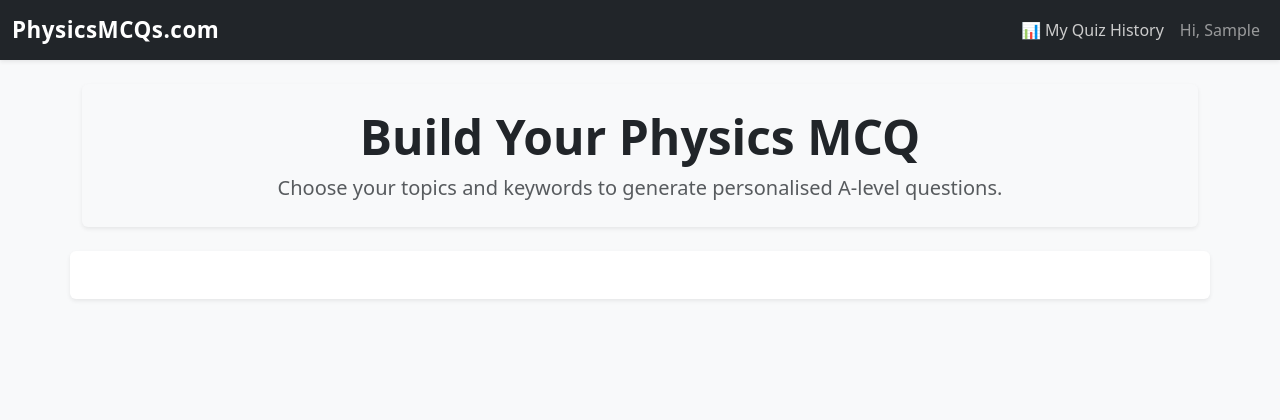
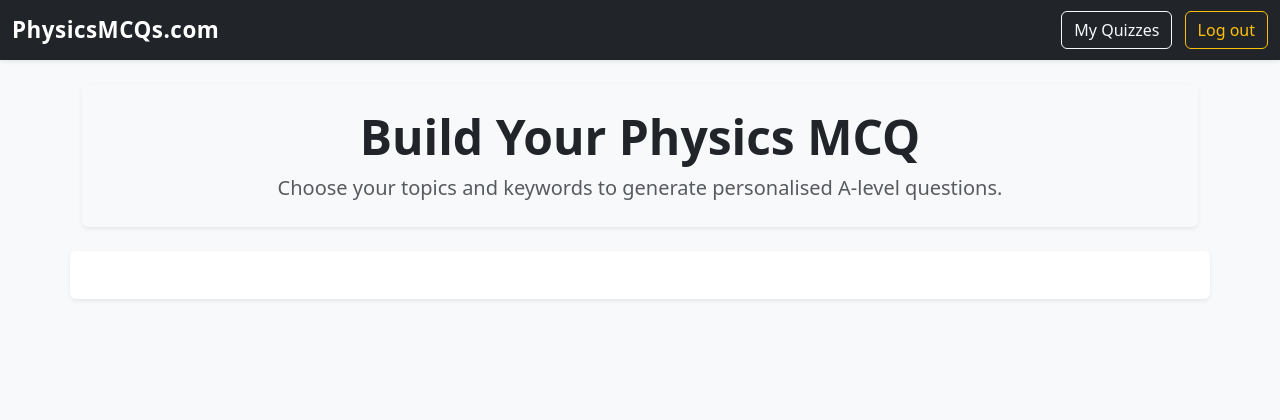
Before and after one commit to rtreharne/physics_mcq, a Django app: page / in a window 1280 px wide. Shown: the top 420 px of the page. Run offline with Django 5.2, Linux system fonts and the light colour scheme; the visitor is signed in with stand-in values (Sample User, id 1); data that the repository does not hold is empty; some libraries are stand-ins or nearby versions.

Commit message:
google auth working with intermediate page in flow :(

```diff
--- a/mcq/templates/mcq/base.html
+++ b/mcq/templates/mcq/base.html
@@ -24,19 +24,20 @@
           </button>
 
           <div class="collapse navbar-collapse justify-content-end" id="navbarMenu">
-            <ul class="navbar-nav ms-auto">
+            <div class="ms-auto">
               {% if user.is_authenticated %}
-                <li class="nav-item">
-                  <a class="nav-link" href="{% url 'quiz_history' %}">📊 My Quiz History</a>
-                </li>
-                <li class="nav-item">
-                  <span class="nav-link disabled">Hi, {{ user.first_name|default:user.username }}</span>
-                </li>
-
+                <a href="{% url 'quiz_history' %}" class="btn btn-outline-light me-2">
+                  My Quizzes
+                </a>
+                <a href="{% url 'account_logout' %}" class="btn btn-outline-warning">
+                  Log out
+                </a>
               {% else %}
-
-
-{% endif %}
+                <a href="{% provider_login_url 'google' process='login' %}" class="btn btn-outline-light">
+                  Login with Google
+                </a>
+              {% endif %}
+            </div>
 
     </nav>
 
--- a/physics_mcq/urls.py
+++ b/physics_mcq/urls.py
@@ -20,5 +20,6 @@
 
 urlpatterns = [
     path('admin/', admin.site.urls),
+    path('accounts/', include('allauth.urls')),
     path('', include('mcq.urls')),
 ]
--- a/requirements.txt
+++ b/requirements.txt
@@ -8,18 +8,23 @@
 dj-database-url==2.3.0
 Django==5.2
 django-allauth==65.7.0
+ecdsa==0.19.1
 fonttools==4.57.0
 gunicorn==23.0.0
 idna==3.10
 packaging==24.2
 pillow==11.2.1
 psycopg2-binary==2.9.10
+pyasn1==0.4.8
 pycparser==2.22
 pydyf==0.11.0
 PyJWT==2.10.1
 pyphen==0.17.2
 python-dotenv==1.1.0
+python-jose==3.4.0
 requests==2.32.3
+rsa==4.9.1
+six==1.17.0
 sqlparse==0.5.3
 tinycss2==1.4.0
 tinyhtml5==2.0.0
```
Also changed, not shown: physics_mcq/settings.py (+17 -3 lines), physics_mcq/templates/account/login.html (added, +18 -0 lines).
